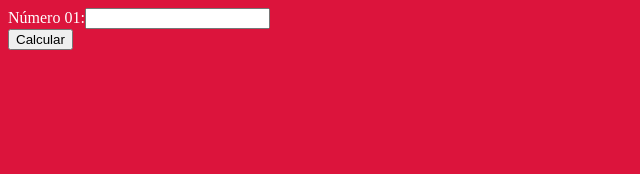
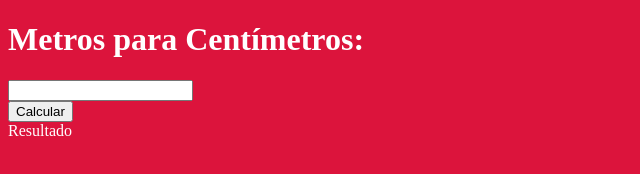
Before and after one commit to DanielSantosLira/exercicios-js, a plain HTML site: page 005/index.html in a window 1280 px wide. Shown: the whole page, without its empty margins (0-640 px from the left). Drawn offline with Linux system fonts and the light colour scheme.

Commit message:
Update index.html

```diff
--- a/005/index.html
+++ b/005/index.html
@@ -7,9 +7,9 @@
     <title>Exercicio 5</title>
 </head>
 <body style="background:crimson;color: white;">
-    Número 01:<input id="n1"><br>
+ <h1>Metros para Centímetros:</h1><input id="n1"><br>
     <button type="button" onclick="Somar()">Calcular</button>
-    <div id="resultado"></div>
+    <div id="resultado">Resultado</div>
 
 
     <script src="app.js"></script>
```
